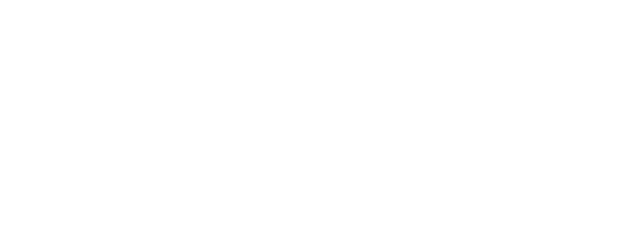
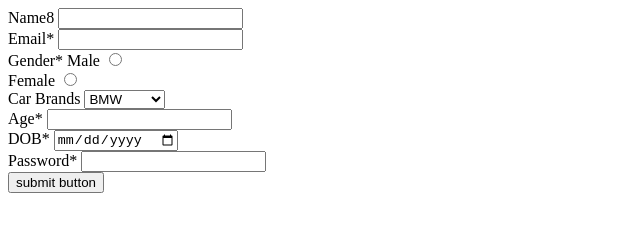
Before and after one commit to acciojob/signup-form-car-ChhayaSengar, a website: page main.html in a window 1280 px wide. Shown: the whole page, without its empty margins (0-640 px from the left). Drawn offline with Linux system fonts and the light colour scheme.

Commit message:
created a submission

```diff
--- a/main.html
+++ b/main.html
@@ -1,3 +1,12 @@
+<!DOCTYPE html>
+
+<html>
+
+<head>
+	<link rel="stylesheet" href="styles.css">
+</head>
+
+<body>
 <!DOCTYPE html>
 
 <html>
@@ -10,6 +19,48 @@
 	<!-- the entire body must be written by student -->
     <script type="text/javascript" src="./script.js">
 </script>
+<form method="post">
+		<div>
+			<label for="name">Name8</label>
+		  <input id="name" type="text" required>
+		</div>
+		<div>
+			<label for="email">Email*</label>
+		  <input id="email" type="email" required>
+		</div>
+		<div>
+			<label>Gender*</label>
+		 <label for="male">Male</label>
+			<input id="male" type="radio"  name="gender" value="Male" required>
+</div>
+	<label for="female">Female</label>
+		  <input id="female" type="radio" name="gender" value="Female" required>
+
+		<div>
+			<label for="cars">Car Brands</label>
+			<select id="cars">
+				<option value="BMW">BMW</option>
+				<option value="Audi">Audi</option>
+				<option value="Mercedez">Mercedez</option>
+			</select>
+		</div>
+		<div>
+			<label for="age">Age*</label>
+			<input type="number" id="age" required>
+		</div>
+		<div>
+			<label for="dob">DOB*</label>
+			<input type="date" id="dob" required>
+		</div>
+		<div>
+			<label for="password">Password*</label>
+			<input type="password" id="password" required>
+		</div>
+		<button type="submit">submit button</button>
+	</form>
+
+    <script type="text/javascript" src="./script.js">
+</script>
 
 </body>
 
```
